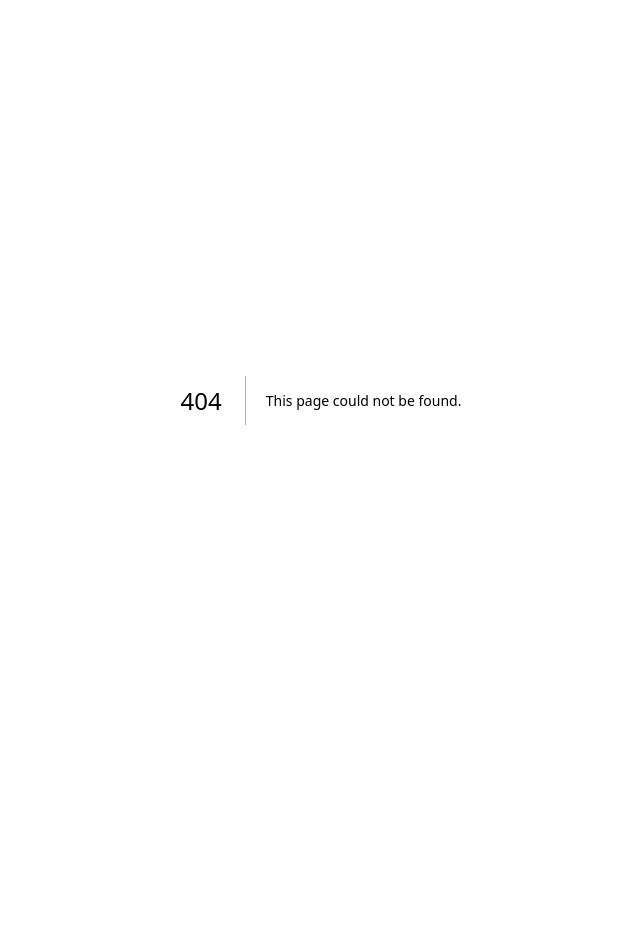
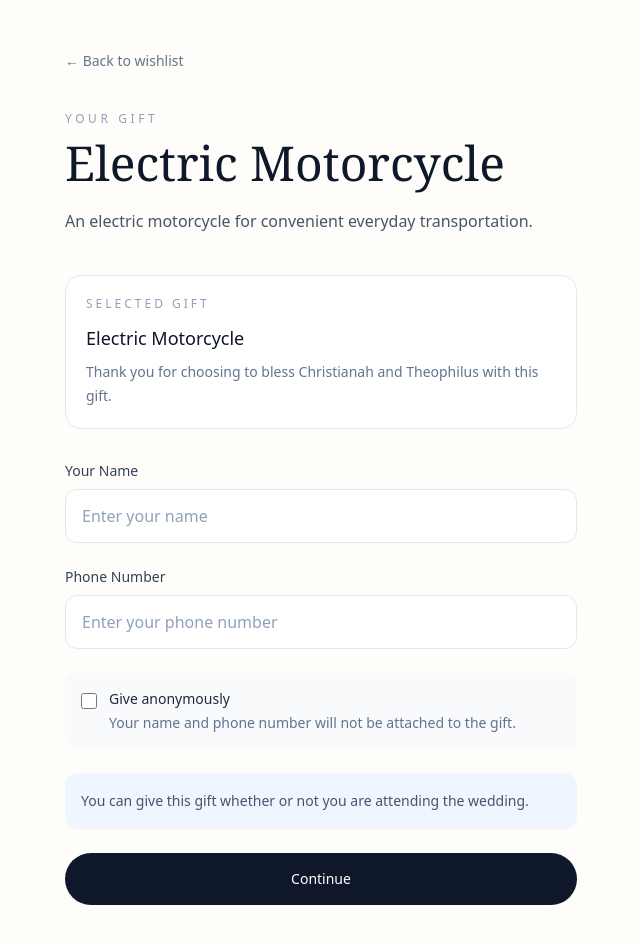
Before and after one commit to TeeCee1126/TC-26, a Next.js app: page /wishlist/1 in a window 1280 px wide. Before the commit this address had no page. Shown: the top 944 px of the page, without its empty margins (319-959 px from the left). Before the commit the page ends 800 px from the top, so only its background shows below. Built offline with nearby package versions, Linux system fonts and the light colour scheme.

Commit message:
add wishlist item details page and update gift button to link

```diff
--- /dev/null
+++ b/app/wishlist/[id]/page.tsx
@@ -0,0 +1,261 @@
+"use client";
+
+import { FormEvent, useState } from "react";
+import Link from "next/link";
+import { useParams, useRouter } from "next/navigation";
+
+const wishlistItems = [
+  {
+    id: 1,
+    name: "Electric Motorcycle",
+    description:
+      "An electric motorcycle for convenient everyday transportation.",
+  },
+  {
+    id: 2,
+    name: "Washing Machine",
+    description:
+      "A reliable washing machine to help us settle into our new home.",
+  },
+  {
+    id: 3,
+    name: "Refrigerator / Freezer",
+    description:
+      "A spacious refrigerator and freezer for our new home.",
+  },
+  {
+    id: 4,
+    name: "Smart TV — 50 or 55 Inches",
+    description:
+      "A large smart television for our living room.",
+  },
+  {
+    id: 5,
+    name: "Big Centre Rug",
+    description:
+      "A large centre rug to complete our living room.",
+  },
+  {
+    id: 6,
+    name: "Air Fryer",
+    description:
+      "An air fryer for convenient home cooking.",
+  },
+  {
+    id: 7,
+    name: "Generator",
+    description:
+      "A reliable generator for backup power at home.",
+  },
+  {
+    id: 8,
+    name: "Solar Set-up",
+    description:
+      "A complete solar power system with inverter, solar panels and battery.",
+  },
+  {
+    id: 9,
+    name: "Kitchen Blender",
+    description:
+      "A quality blender to help us set up our kitchen.",
+  },
+  {
+    id: 10,
+    name: "Microwave Oven",
+    description:
+      "A microwave oven for our new kitchen.",
+  },
+  {
+    id: 11,
+    name: "Standing Fan",
+    description:
+      "A quality standing fan for our living space.",
+  },
+];
+
+export default function GiftDetailsPage() {
+  const params = useParams();
+  const router = useRouter();
+
+  const [name, setName] = useState("");
+  const [phone, setPhone] = useState("");
+  const [anonymous, setAnonymous] = useState(false);
+  const [isSubmitting, setIsSubmitting] = useState(false);
+
+  const item = wishlistItems.find(
+    (wishlistItem) => wishlistItem.id === Number(params.id),
+  );
+
+  if (!item) {
+    return (
+      <main className="min-h-screen bg-[#fffdf9] px-6 py-12 text-slate-800">
+        <div className="mx-auto flex min-h-[80vh] max-w-lg items-center justify-center text-center">
+          <div>
+            <h1 className="font-serif text-4xl text-slate-900">
+              Gift Not Found
+            </h1>
+
+            <p className="mt-4 text-slate-600">
+              The selected wishlist item could not be found.
+            </p>
+
+            <Link
+              href="/wishlist"
+              className="mt-8 inline-flex rounded-full bg-slate-900 px-7 py-3.5 text-sm font-medium text-white"
+            >
+              Back to Wishlist
+            </Link>
+          </div>
+        </div>
+      </main>
+    );
+  }
+
+  function handleSubmit(event: FormEvent<HTMLFormElement>) {
+    event.preventDefault();
+
+    if (!anonymous && !name.trim()) {
+      return;
+    }
+
+    setIsSubmitting(true);
+
+    sessionStorage.setItem(
+      "selectedGift",
+      JSON.stringify({
+        type: "physical",
+        itemId: item.id,
+        itemName: item.name,
+        name: anonymous ? "Anonymous" : name.trim(),
+        phone: anonymous ? "" : phone.trim(),
+        anonymous,
+      }),
+    );
+
+    router.push("/gift-confirmed");
+  }
+
+  return (
+    <main className="min-h-screen bg-[#fffdf9] px-6 py-12 text-slate-800">
+      <div className="mx-auto flex min-h-[90vh] w-full max-w-lg items-center">
+        <div className="w-full">
+          <Link
+            href="/wishlist"
+            className="mb-10 inline-block text-sm text-slate-500 transition hover:text-slate-800"
+          >
+            ← Back to wishlist
+          </Link>
+
+          <div className="mb-10">
+            <p className="mb-3 text-xs uppercase tracking-[0.3em] text-slate-400">
+              Your Gift
+            </p>
+
+            <h1 className="font-serif text-4xl text-slate-900 sm:text-5xl">
+              {item.name}
+            </h1>
+
+            <p className="mt-5 leading-7 text-slate-600">
+              {item.description}
+            </p>
+          </div>
+
+          <div className="mb-8 rounded-2xl border border-slate-200 bg-white p-5">
+            <p className="text-xs uppercase tracking-[0.25em] text-slate-400">
+              Selected Gift
+            </p>
+
+            <p className="mt-3 text-lg font-medium text-slate-900">
+              {item.name}
+            </p>
+
+            <p className="mt-2 text-sm leading-6 text-slate-500">
+              Thank you for choosing to bless Christianah and Theophilus with
+              this gift.
+            </p>
+          </div>
+
+          <form onSubmit={handleSubmit} className="space-y-6">
+            <div>
+              <label
+                htmlFor="name"
+                className="mb-2 block text-sm font-medium text-slate-700"
+              >
+                Your Name
+              </label>
+
+              <input
+                id="name"
+                type="text"
+                value={name}
+                onChange={(event) => setName(event.target.value)}
+                placeholder="Enter your name"
+                disabled={anonymous}
+                required={!anonymous}
+                className="w-full rounded-xl border border-slate-200 bg-white px-4 py-3.5 outline-none transition placeholder:text-slate-400 focus:border-slate-500 disabled:bg-slate-100"
+              />
+            </div>
+
+            <div>
+              <label
+                htmlFor="phone"
+                className="mb-2 block text-sm font-medium text-slate-700"
+              >
+                Phone Number
+              </label>
+
+              <input
+                id="phone"
+                type="tel"
+                value={phone}
+                onChange={(event) => setPhone(event.target.value)}
+                placeholder="Enter your phone number"
+                disabled={anonymous}
+                className="w-full rounded-xl border border-slate-200 bg-white px-4 py-3.5 outline-none transition placeholder:text-slate-400 focus:border-slate-500 disabled:bg-slate-100"
+              />
+            </div>
+
+            <label className="flex cursor-pointer items-start gap-3 rounded-xl bg-slate-50 p-4">
+              <input
+                type="checkbox"
+                checked={anonymous}
+                onChange={(event) => {
+                  setAnonymous(event.target.checked);
+
+                  if (event.target.checked) {
+                    setName("");
+                    setPhone("");
+                  }
+                }}
+                className="mt-1 h-4 w-4"
+              />
+
+              <span>
+                <span className="block text-sm font-medium text-slate-800">
+                  Give anonymously
+                </span>
+
+                <span className="mt-1 block text-sm leading-5 text-slate-500">
+                  Your name and phone number will not be attached to the gift.
+                </span>
+              </span>
+            </label>
+
+            <div className="rounded-xl bg-blue-50 px-4 py-4 text-sm leading-6 text-slate-600">
+              You can give this gift whether or not you are attending the
+              wedding.
+            </div>
+
+            <button
+              type="submit"
+              disabled={isSubmitting}
+              className="w-full rounded-full bg-slate-900 px-6 py-4 text-sm font-medium text-white transition hover:bg-slate-700 disabled:cursor-not-allowed disabled:opacity-60"
+            >
+              {isSubmitting ? "Processing..." : "Continue"}
+            </button>
+          </form>
+        </div>
+      </div>
+    </main>
+  );
+}
--- a/app/wishlist/page.tsx
+++ b/app/wishlist/page.tsx
@@ -140,12 +140,12 @@ export default function WishlistPage() {
                   {item.description}
                 </p>
 
-                <button
-                  type="button"
-                  className="mt-5 w-full rounded-full bg-slate-900 px-5 py-3 text-sm font-medium text-white transition hover:bg-slate-700"
-                >
-                  Give This Gift
-                </button>
+               <Link
+  href={`/wishlist/${item.id}`}
+  className="mt-5 inline-flex w-full items-center justify-center rounded-full bg-slate-900 px-5 py-3 text-sm font-medium text-white transition hover:bg-slate-700"
+>
+  Give This Gift
+</Link>
               </div>
             </div>
           ))}
```
Also changed, not shown: app/gift-confirmed/page.tsx (added).
